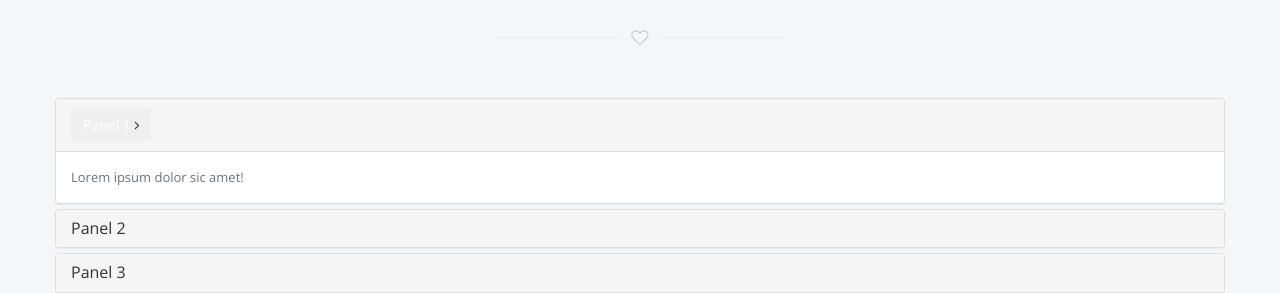
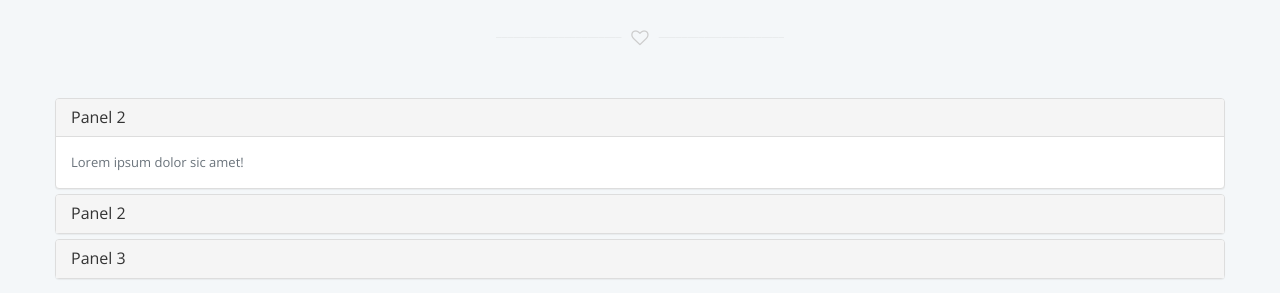
Before and after one commit to JoaoRodrigues1803/CPI, a plain HTML site: page index.html in a window 1280 px wide. Shown: the part 904-1197 px from the top of the page. Drawn offline with nearby package versions, Linux system fonts and the light colour scheme; some packages are replaced by stand-ins of ours; a script that the page names is missing.

Commit message:
tudo que fizemos na aula que teve apresentação

```diff
--- a/index.html
+++ b/index.html
@@ -182,14 +182,7 @@
                     <div class="panel panel-default">
                         <div class="panel-heading" role="tab" id="heading-8857151">
                             <h5 class="panel-title">
-                                <button class="btn" style="border-style: none;">
-                                <a role="button" data-toggle="collapse"
-                                class="accordion-toggle accordion-arrow-toggle  "
-                                data-parent="#accordion-4827766" href="#collapse-8857151"
-                                aria-expanded="true" aria-controls="collapse-8857151">
-                                    Panel 1</a>
-                                        <i class="fa fa-angle-right fa-1x " ></i></h5>
-                                    </button>
+                                <a role="button" data-toggle="collapse" class="accordion-toggle accordion-arrow-toggle collapsed" data-parent="#accordion-4827766" href="#collapse-4240654" aria-expanded="false" aria-controls="collapse-4240654">Panel 2</a>
                         </div>
                         <div id="collapse-8857151" class="panel-collapse collapse in" role="tabpanel" aria-labelledby="heading-8857151">
                             <div class="panel-body">Lorem ipsum dolor sic amet!</div>
```
